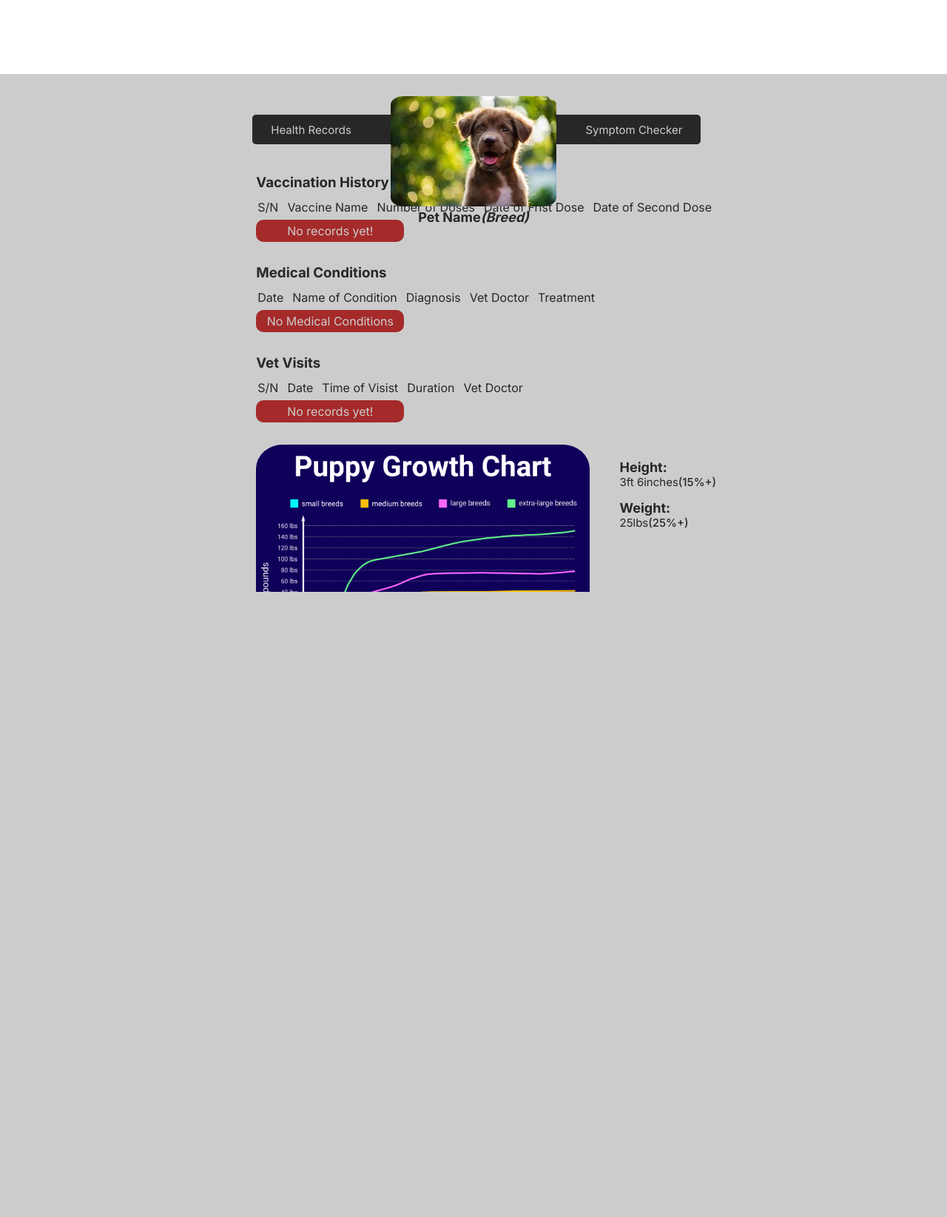
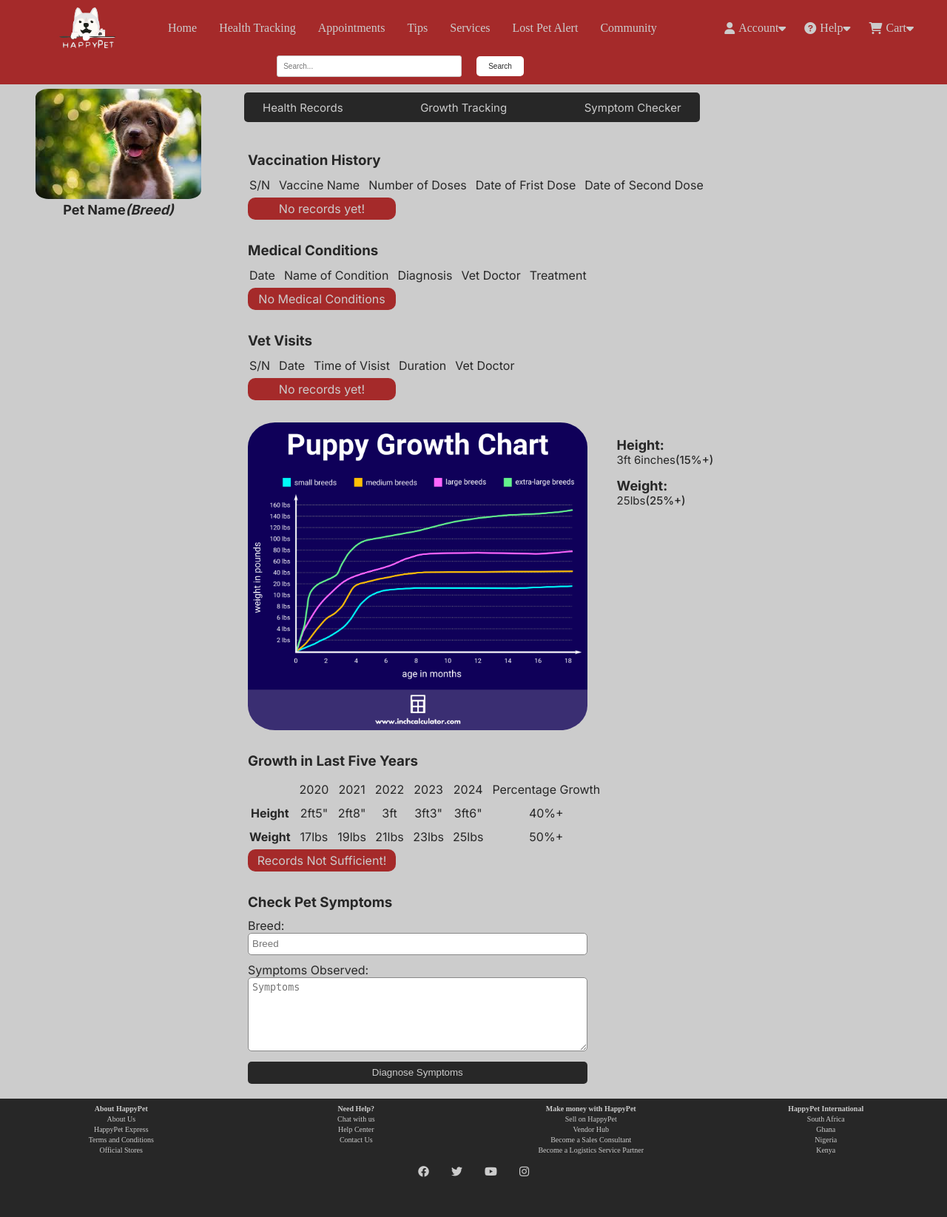
Before and after one commit to CharlesOkechukwu/Happy_pets, a Flask app: page / in a window 1280 px wide. Shown: the whole page at 74% size. Before the commit the page ends 800 px from the top, so only its background shows below. Run offline with Flask 3, Linux system fonts and the light colour scheme.

Commit message:
header and footer front end design

```diff
--- a/static/styles/base.css
+++ b/static/styles/base.css
@@ -1,14 +1,23 @@
+* {
+    margin: 0;
+    padding: 0;
+    box-sizing: border-box;
+}
+
+html {
+    height: 100%;
+    width: 100%;
+}
+
 body {
     margin: 0;
     padding: 0;
-    display: flex;
-    justify-content: center;
-    align-items: center;
-    height: 100vh;
+    height: 100%;
     background-size: cover;
     background-repeat: no-repeat;
     background-position: center;
 }
+
 .container {
     background-color: #A52A2A;
     padding: 10px;
@@ -21,6 +30,7 @@ body {
     flex-direction: column;
     align-items: center;
 }
+
 .logo-nav-container {
     width: 100%;
     display: flex;
@@ -28,19 +38,23 @@ body {
     align-items: center;
     padding: 0 20px;
 }
+
 .logo-container {
     display: flex;
     align-items: center;
 }
+
 .logo-container img {
     height: 55px;
     padding-left: 50px;
 }
+
 nav {
     display: flex;
     justify-content: center;
     flex-grow: 1;
 }
+
 nav a {
     color: #CCCCCC;
     text-decoration: none;
@@ -49,6 +63,7 @@ nav a {
 nav a:hover {
     text-decoration: underline;
 }
+
 .search-form {
     display: flex;
     align-items: center;
@@ -63,6 +78,7 @@ nav a:hover {
     font-size: 10px;
     width: 250px;
 }
+
 .search-button {
     padding: 8px 16px;
     margin-right: 198px;
@@ -73,6 +89,7 @@ nav a:hover {
     cursor: pointer;
     font-size: 10px;
 }
+
 .account-options {
     display: flex;
     align-items: center;
@@ -93,6 +110,7 @@ nav a:hover {
     height: 24px;
     margin-right: 5px;
 }
+
 nav a i, .account-options a i {
     margin-right: 5px;
 }
@@ -102,26 +120,30 @@ footer {
     color: #CCCCCC;
     text-align: center;
     padding: 5px;
-    position: fixed;
+    margin-top: auto;
     bottom: 0;
     font-size: 10px;
     width: 100%;
     height: 20%;
     z-index: 1000;
 }
+
 .footer-content {
     display: flex;
     justify-content: space-around;
     flex-wrap: wrap;
 }
+
 .footer-column {
     flex: 1;
     min-width: 100px;
     margin: 3px;
 }
+
 .footer-column h4 {
     margin-bottom: 3px;
 }
+
 .footer-column ul {
     list-style: none;
     padding: 0;
@@ -147,9 +169,3 @@ footer {
     font-size: 15px;
     margin-bottom: 20px;
 }
-.footer-social img {
-    height: 90px;
-}
-main {
-    margin-top: 160px; /* Adjust to ensure main content is below the header */
-}
--- a/static/styles/health_tracker.css
+++ b/static/styles/health_tracker.css
@@ -1,16 +1,5 @@
-/* remove default styles */
-*{
-    padding: 0;
-    margin: 0;
-    box-sizing: border-box;
-}
-
-html {
-    height: 100%;
-    width: 100%;
-}
 /* style container for health tracker page profile header both desktop and mobile */
-.container {
+main {
     min-height: 100%;
     max-width: 100%;
     background-color: #CCCCCC;
@@ -20,7 +9,7 @@ html {
 }
 
 /* mobile version styles */
-.container .profile-icon {
+main .profile-icon {
     height: 30%;
     width: 100%;
     padding: 15px 0 0 0;
@@ -29,26 +18,26 @@ html {
 }
 
 /* style image mobile view */
-.container .profile-icon img {
+main .profile-icon img {
     height: 85%;
     width: auto;
     border-radius: 8%;
 }
 
 /* style bracket text */
-.container .profile-icon h4 span {
+main .profile-icon h4 span {
     font-style: italic;
 }
 
 /* style main content */
-.container .content {
+main .content {
     width: 100%;
     height: auto;
     margin-top: 20px;
 }
 
 /* style nav-bar  mobile view */
-.container .content .nav-bar {
+main .content .nav-bar {
     background-color: #272727;
     width: 90%;
     height: 30px;
@@ -61,34 +50,34 @@ html {
     font-size: 15px;
 }
 
-.container .content .nav-bar a {
+main .content .nav-bar a {
     color: #CCCCCC;
     text-decoration: none;
 }
 
-.container .content .nav-bar a:hover {
+main .content .nav-bar a:hover {
     color: #EF7676;
 }
 
-.container .content .health-records {
+main .content .health-records {
     margin-top: 10px;
     padding: 10px 15px;
     color: #272727;
 }
 
 /* style vaccination history table mobile view */
-.container .content .health-records h3 {
+main .content .health-records h3 {
     margin-bottom: 0px;
 }
 
-.container .content .health-records table {
+main .content .health-records table {
     text-align: center;
 }
-.container .content .health-records table tr td {
+main .content .health-records table tr td {
     padding: 5px 10px 5px 0;
 }
 
-.container .content .health-records p {
+main .content .health-records p {
     padding: 5px;
     background-color: brown;
     width: 200px;
@@ -99,66 +88,66 @@ html {
 }
 
 /* style table title both views */
-.container .content .health-records .table-title {
+main .content .health-records .table-title {
     margin-top: 30px;
 }
 
 /* style growth-tracking section */
-.container .content .growth-tracking {
+main .content .growth-tracking {
     margin-top: 10px;
     padding: 10px 15px;
     color: #272727;
 }
 
-.container .content .growth-tracking .growth-data {
+main .content .growth-tracking .growth-data {
     width: 100%;
     height: auto;
 }
 
 /* style chart image */
-.container .content .growth-tracking .growth-data img {
+main .content .growth-tracking .growth-data img {
     width: 100%;
     height: auto;
     border-radius: 8%;
 }
 
 /* style chart titles */
-.container .content .growth-tracking .size-data {
+main .content .growth-tracking .size-data {
     margin-top: 10px;
     padding: 10px;
     color: #272727;
 
 }
-.container .content .growth-tracking .size-data h5 {
+main .content .growth-tracking .size-data h5 {
     font-size: 18px;
 }
 
-.container .content .growth-tracking .size-data p {
+main .content .growth-tracking .size-data p {
     font-size: 15px;
     padding-bottom: 15px;
 }
 
-.container .content .growth-tracking .size-data p span {
+main .content .growth-tracking .size-data p span {
     font-style: bold;
     font-weight: 500;
 }
 
 /* style growth tracker table */
-.container .content .growth-tracking table {
+main .content .growth-tracking table {
     margin-top: 10px;
     text-align: center;
 }
 
-.container .content .growth-tracking h3 {
+main .content .growth-tracking h3 {
     margin-top: 10px;
 }
 
 /* style growth tracking table columns */
-.container .content .growth-tracking table tr td {
+main .content .growth-tracking table tr td {
     padding: 5px 10px 5px 0;
 }
 
-.container .content .growth-tracking .info {
+main .content .growth-tracking .info {
     padding: 5px;
     background-color: brown;
     width: 200px;
@@ -169,7 +158,7 @@ html {
 }
 
 /* style symptom checker */
-.container .content .symptom-checker {
+main .content .symptom-checker {
     margin-top: 10px;
     padding: 10px 15px;
     color: #272727;
@@ -177,16 +166,16 @@ html {
 }
 
 /* style symptom checker form, inputs and text-area mobile view*/
-.container .content .symptom-checker form {
+main .content .symptom-checker form {
     width: 100%;
     height: auto;
 }
 
-.container .content .symptom-checker form h3 {
+main .content .symptom-checker form h3 {
     margin-bottom: 10px;
 }
 
-.container .content .symptom-checker form input, textarea {
+main .content .symptom-checker form input, textarea {
     width: 100%;
     height: 30px;
     margin-bottom: 10px;
@@ -195,7 +184,7 @@ html {
     border: 1px solid #888888;
 }
 
-.container .content .symptom-checker form button {
+main .content .symptom-checker form button {
     width: 50%;
     height: 30px;
     margin: 5px 25%;
@@ -207,7 +196,7 @@ html {
 
 /* style for destop view health tracker header */
 @media (min-width: 600px) {
-    .container .profile-icon {
+    main .profile-icon {
         height: 100%;
         width: 25%;
         position: fixed;
@@ -218,7 +207,7 @@ html {
     }
 
     /*style image */
-    .container .profile-icon img {
+    main .profile-icon img {
         width: 70%;
         height: auto;
         max-height: 30%;
@@ -227,13 +216,13 @@ html {
     }
 
     /* style bracket text */
-    .container .profile-icon h4 span {
+    main .profile-icon h4 span {
         font-style: italic;
         padding: 5px 0;
     }
 
     /* style main page content */
-    .container .content {
+    main .content {
         width: 74%;
         height: 100%;
         margin-left: 25%;
@@ -241,7 +230,7 @@ html {
     }
 
     /* style profile nav bar */
-    .container .content .nav-bar {
+    main .content .nav-bar {
         margin-left: 10px;
         text-align: center;
         width: 65%;
@@ -254,61 +243,61 @@ html {
         border-radius: 5px;
     }
 
-    .container .content .nav-bar a {
+    main .content .nav-bar a {
         color: #CCCCCC;
         text-decoration: none;
     }
 
-    .container .content .nav-bar a:hover {
+    main .content .nav-bar a:hover {
         color: #EF7676;
     }
 
     /* style transaction history */
-    .container .content .health-records {
+    main .content .health-records {
         margin-top: 30px;
         margin-left: 0px;
         color: #272727;
     }
 
-    .container .content .health-records h3 {
+    main .content .health-records h3 {
         margin-bottom: 5px;
     }
 
-    .container .content .health-records table tr td {
+    main .content .health-records table tr td {
         padding: 5px 10px 5px 0;
     }
 
     /* style gwoth tracking desktop version */
-    .container .content .growth-data {
+    main .content .growth-data {
         width: 100%;
         height: auto;
         display: flex;
     }
 
     /* style chart image  desktop version */
-    .container .content .growth-tracking .growth-data img {
+    main .content .growth-tracking .growth-data img {
         width: 50%;
         height: auto;
         border-radius: 8%;
     }
 
     /* style chart titles desktop version */
-    .container .content .growth-tracking .size-data {
+    main .content .growth-tracking .size-data {
         margin-left: 30px;
         padding: 10px;
         color: #272727;
         width: 40%;
     }
 
-    .container .content .growth-tracking h3 {
+    main .content .growth-tracking h3 {
         margin-top: 30px;
     }
 
-    .container .content .symptom-checker form label {
+    main .content .symptom-checker form label {
         width: 100%;
     }
     /* style symptom checker form input, textarea and button desktop version */
-    .container .content .symptom-checker form input {
+    main .content .symptom-checker form input {
         width: 50%;
         height: 30px;
         margin-bottom: 10px;
@@ -317,7 +306,7 @@ html {
         border: 1px solid #888888;
     }
 
-    .container .content .symptom-checker form textarea {
+    main .content .symptom-checker form textarea {
         width: 50%;
         height: 100px;
         margin: 0;
@@ -326,7 +315,7 @@ html {
         border: 1px solid #888888;
     }
 
-    .container .content .symptom-checker form button {
+    main .content .symptom-checker form button {
         width: 50%;
         height: 30px;
         margin: 10px 0;
--- a/templates/base.html
+++ b/templates/base.html
@@ -12,7 +12,7 @@
     <header class="container">
         <div class="logo-nav-container">
             <div class="logo-container">
-                <img src="images/HappyPet2.png" alt="Logo" class="logo">
+                <img src="/static/images/HappyPet2.png" alt="Logo" class="logo">
             </div>
             <nav>
                 <a href="#">Home</a>
--- /dev/null
+++ b/templates/footer.html
@@ -0,0 +1,49 @@
+</main>
+
+<footer>
+    <div class="footer-content">
+        <div class="footer-column">
+            <h4>About HappyPet</h4>
+            <ul>
+                <li><a href="#">About Us</a></li>
+                <li><a href="#">HappyPet Express</a></li>
+                <li><a href="#">Terms and Conditions</a></li>
+                <li><a href="#">Official Stores</a></li>
+            </ul>
+        </div>
+        <div class="footer-column">
+            <h4>Need Help?</h4>
+            <ul>
+                <li><a href="#">Chat with us</a></li>
+                <li><a href="#">Help Center</a></li>
+                <li><a href="#">Contact Us</a></li>
+            </ul>
+        </div>
+        <div class="footer-column">
+            <h4>Make money with HappyPet</h4>
+            <ul>
+                <li><a href="#">Sell on HappyPet</a></li>
+                <li><a href="#">Vendor Hub</a></li>
+                <li><a href="#">Become a Sales Consultant</a></li>
+                <li><a href="#">Become a Logistics Service Partner</a></li>
+            </ul>
+        </div>
+        <div class="footer-column">
+            <h4>HappyPet International</h4>
+            <ul>
+                <li><a href="#">South Africa</a></li>
+                <li><a href="#">Ghana</a></li>
+                <li><a href="#">Nigeria</a></li>
+                <li><a href="#">Kenya</a></li>
+            </ul>
+        </div>
+    </div>
+    <div class="footer-social">
+        <a href="#"><i class="fab fa-facebook"></i></a>
+        <a href="#"><i class="fab fa-twitter"></i></a>
+        <a href="#"><i class="fab fa-youtube"></i></a>
+        <a href="#"><i class="fab fa-instagram"></i></a>
+    </div>
+</footer>
+</body>
+</html>
--- /dev/null
+++ b/templates/header.html
@@ -0,0 +1,42 @@
+<!DOCTYPE html>
+<html lang="en">
+<head>
+    <meta charset="UTF-8">
+    <meta name="viewport" content="width=device-width, initial-scale=1.0">
+    <title>Home Page</title>
+    <link rel="stylesheet" type="text/css " href="../static/styles/base.css">
+    <link rel="stylesheet" type="text/css" href="../static/styles/health_tracker.css"/>
+    <link rel="stylesheet" href="https://cdnjs.cloudflare.com/ajax/libs/font-awesome/6.0.0-beta3/css/all.min.css">
+    <link rel="preconnect" href="https://fonts.googleapis.com">
+    <link rel="preconnect" href="https://fonts.gstatic.com" crossorigin>
+    <link href="https://fonts.googleapis.com/css2?family=Inter:wght@100..900&display=swap" rel="stylesheet">
+
+</head>
+<body style="background-image: url('images/background.jpg')">
+    <header class="container">
+        <div class="logo-nav-container">
+            <div class="logo-container">
+                <img src="/static/images/HappyPet2.png" alt="Logo" class="logo">
+            </div>
+            <nav>
+                <a href="#">Home</a>
+                <a href="#">Health Tracking</a>
+                <a href="#">Appointments</a>
+                <a href="#">Tips</a>
+                <a href="#">Services</a>
+                <a href="#">Lost Pet Alert</a>
+                <a href="#">Community</a>
+            </nav>
+            <div class="account-options">
+                <a href="#"><i class="fas fa-user"></i> Account <i class="fa fa-caret-down"></i></a>
+                <a href="#"><i class="fas fa-question-circle"></i> Help <i class="fa fa-caret-down"></i></a>
+                <a href="#"><i class="fas fa-shopping-cart"></i> Cart <i class="fa fa-caret-down"></i></a>
+            </div>
+        </div>
+        <form class="search-form">
+            <input type="text" placeholder="Search..." class="search-input">
+            <button type="submit" class="search-button">Search</button>
+        </form>
+    </header>
+
+    <main>
--- a/templates/health_tracker.html
+++ b/templates/health_tracker.html
@@ -1,17 +1,4 @@
-<!DOCTYPE html>
-<html lang="en">
-    <head>
-        <meta charset="UTF-8">
-        <meta name="viewport" content="width=device-width, initial-scale=1.0">
-        <title>Home Page</title>
-        <link rel="stylesheet" href="../static/styles/base.css">
-        <link rel="stylesheet" href="../static/styles/health_tracker.css">
-        <link rel="preconnect" href="https://fonts.googleapis.com">
-        <link rel="preconnect" href="https://fonts.gstatic.com" crossorigin>
-        <link href="https://fonts.googleapis.com/css2?family=Inter:wght@100..900&display=swap" rel="stylesheet">
-    </head>
-    <body>
-        <div class ="container">
+{% include 'header.html' %}
 <div class="profile-icon">
     <img src="/static/images/puppy.jfif" alt="profile photo">
     <h4>Pet Name<span>(Breed)</span></h4>
@@ -113,6 +100,4 @@
         </form>
     </div>
 </div>
-        </div>
-    </body>
-</html>
+{% include 'footer.html' %}
```
Lines whose indentation alone changed are shown as unchanged.
